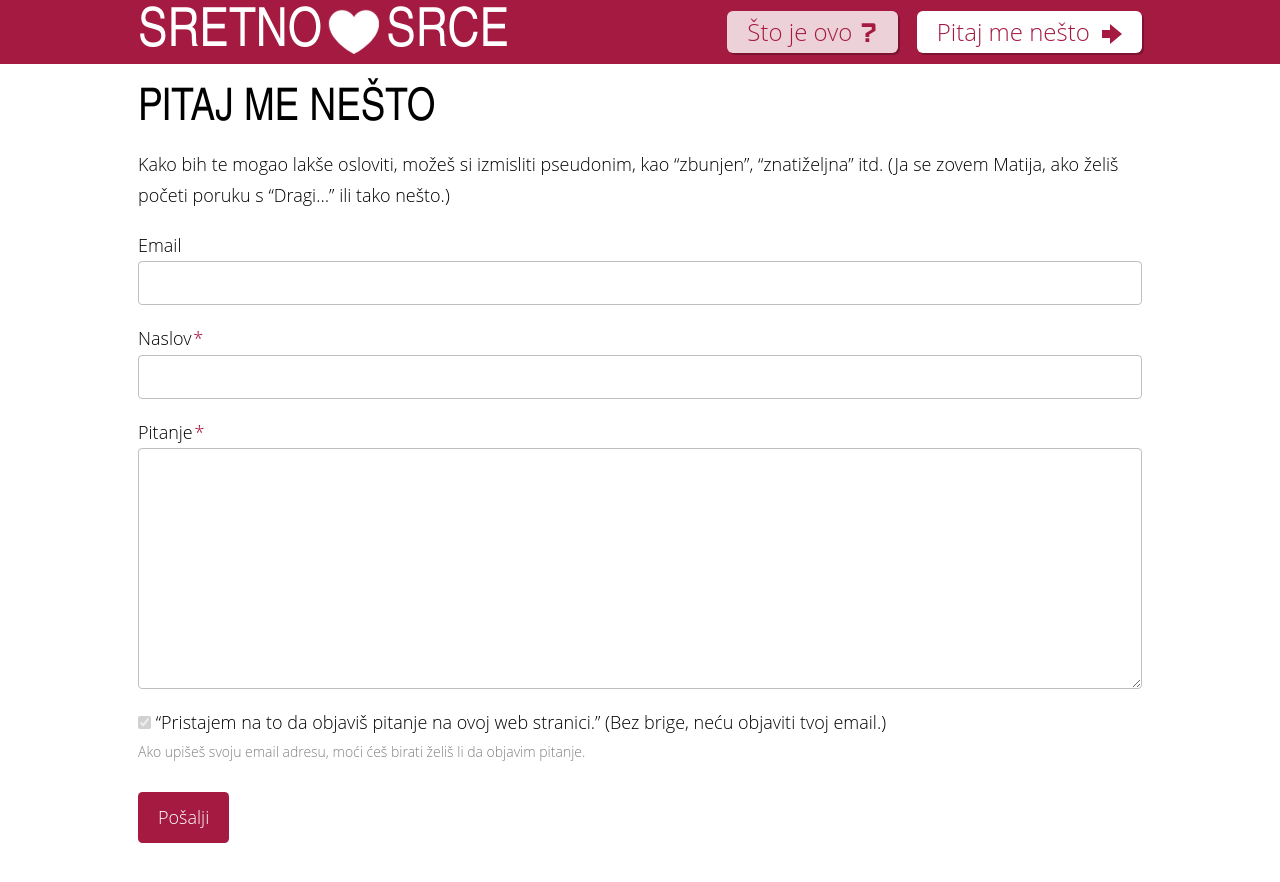
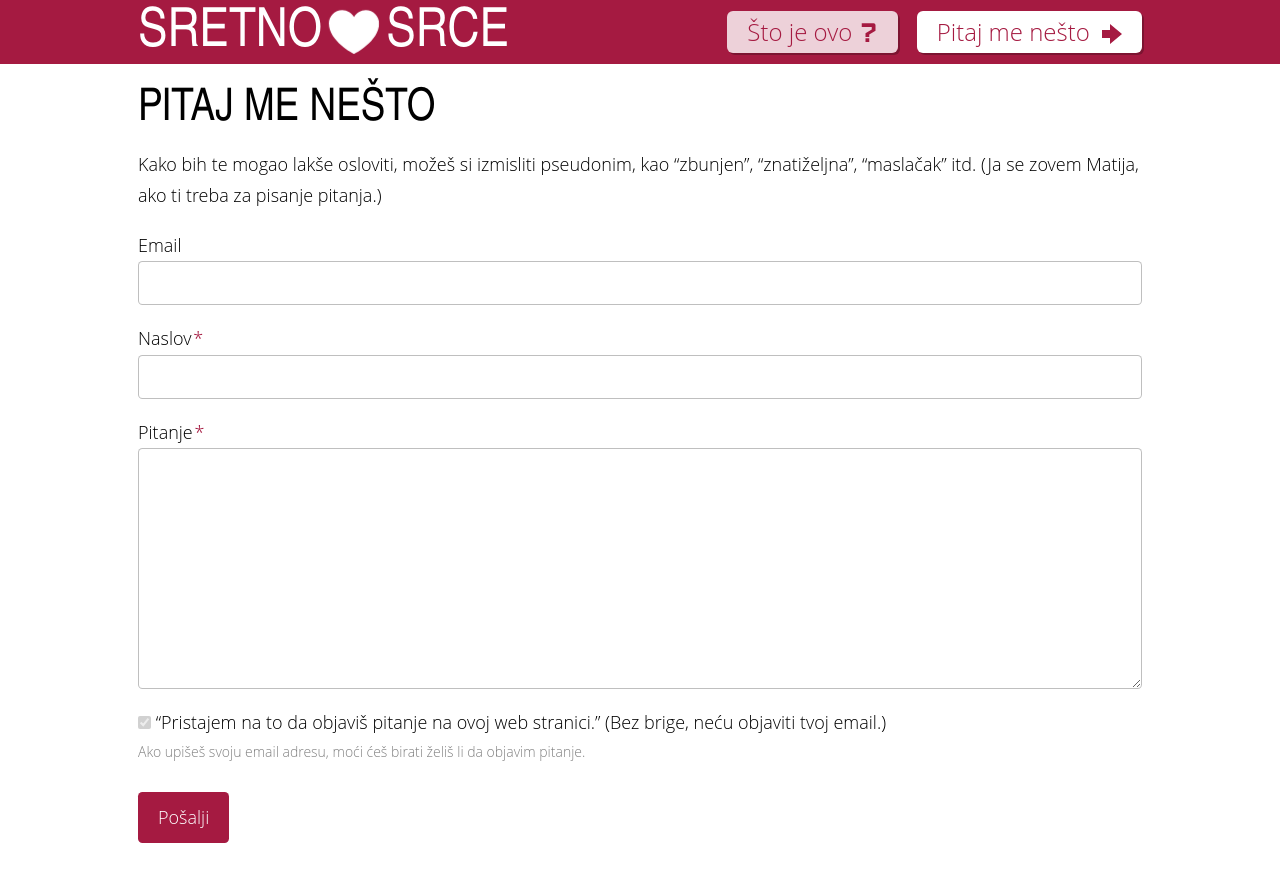
Before and after one commit to silvenon/sretnosrce, a Jekyll site: the page built from pitaj/index.md, in a window 1280 px wide. Shown: the top 882 px of the page. Built offline with Jekyll 4.4.1, drawn with Linux system fonts in a browser that asks for light colours; comment, search, counter and statistics services are not loaded.

Commit message:
Copy update

```diff
--- a/pitaj/index.md
+++ b/pitaj/index.md
@@ -1,11 +1,11 @@
 ---
 layout: site
 title: Pitaj me nešto
-excerpt: Kako bih te mogao lakše osloviti, možeš si izmisliti pseudonim, kao "zbunjen", "znatiželjna" itd.
+excerpt: Kako bih te mogao lakše osloviti, možeš si izmisliti pseudonim, kao "zbunjen", "znatiželjna", "maslačak" itd.
 ---
 
 # Pitaj me nešto
 
-Kako bih te mogao lakše osloviti, možeš si izmisliti pseudonim, kao "zbunjen", "znatiželjna" itd. (Ja se zovem Matija, ako želiš početi poruku s "Dragi…" ili tako nešto.)
+Kako bih te mogao lakše osloviti, možeš si izmisliti pseudonim, kao "zbunjen", "znatiželjna", "maslačak" itd. (Ja se zovem Matija, ako ti treba za pisanje pitanja.)
 
 {% include contact_form.html %}
```
